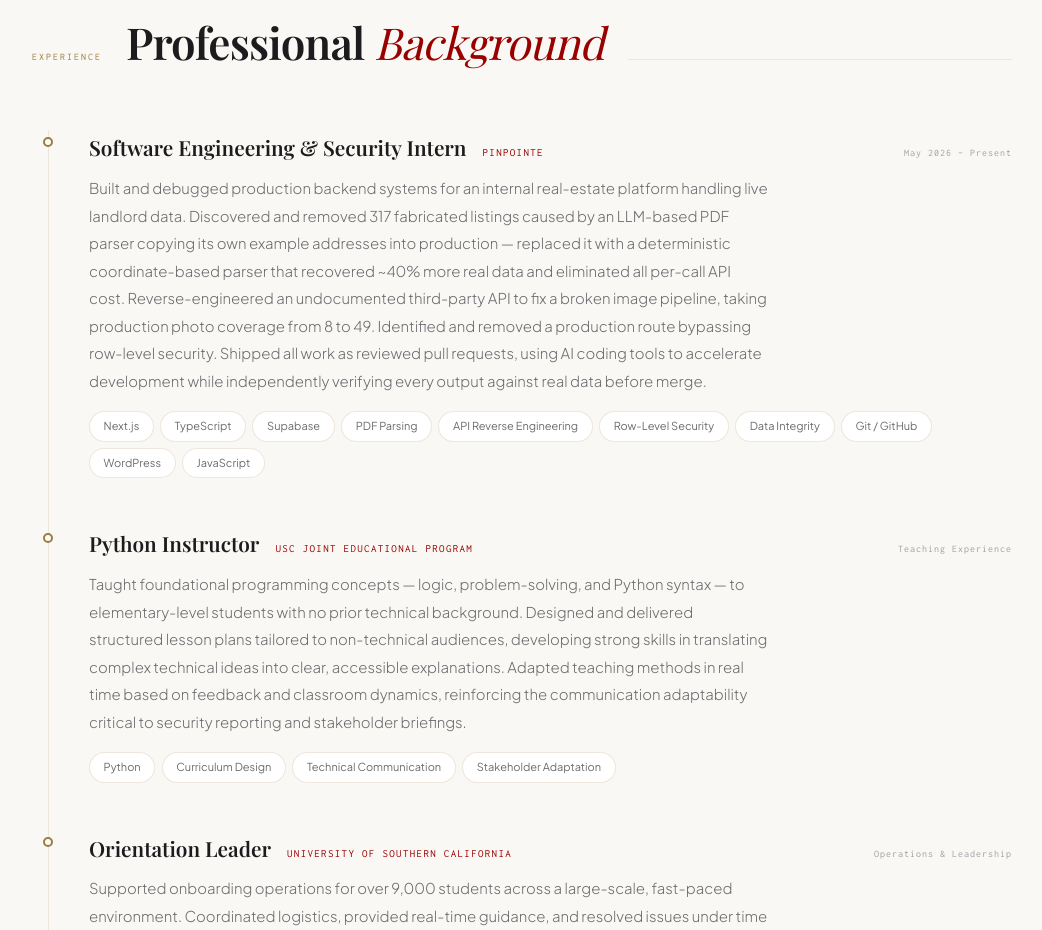
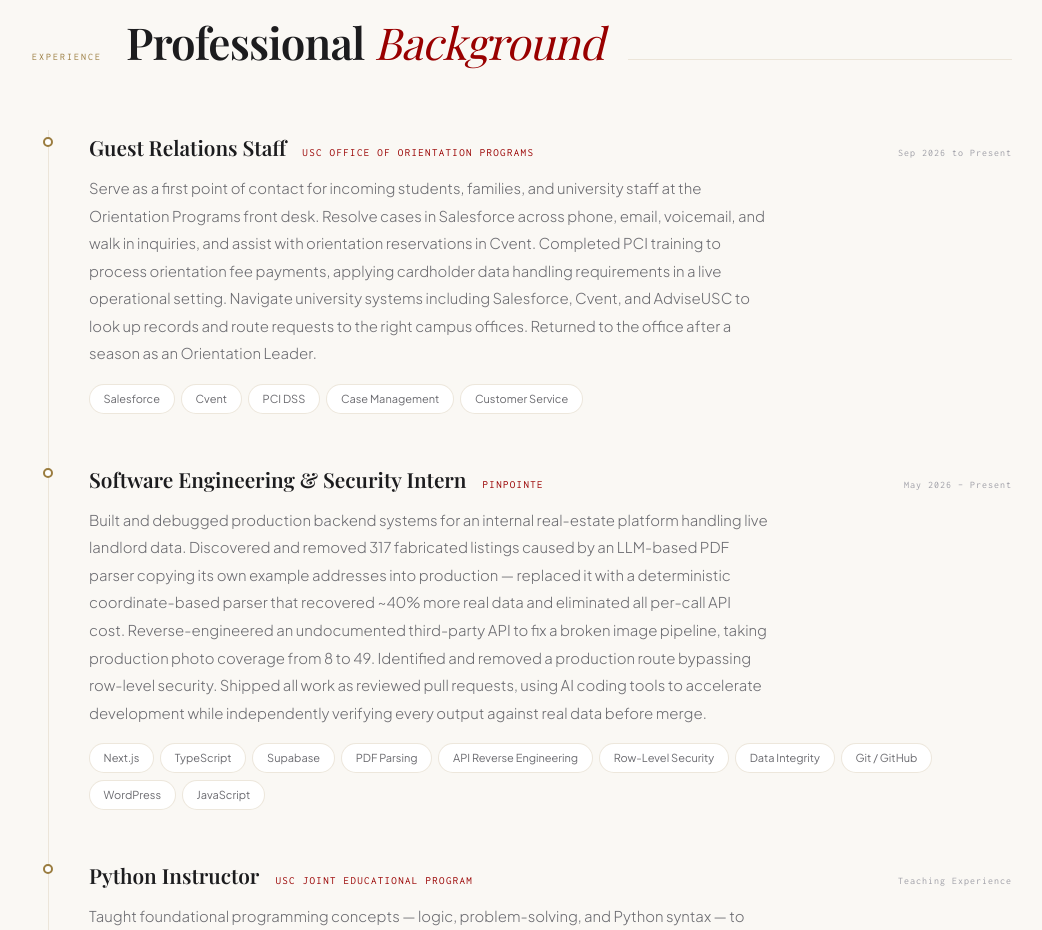
Before and after one commit to mabelss810/mabelsantiago, a plain HTML site: page index.html in a window 1280 px wide. Shown: the part 6140-7070 px from the top of the page, without its empty margins (118-1160 px from the left). Drawn offline with nearby package versions, Linux system fonts and the light colour scheme; a web font is replaced by a local one.

Commit message:
Add Guest Relations role to Experience section
Co-Authored-By: Claude Opus 5.5 <noreply@anthropic.com>
Claude-Session: https://claude.ai/code/session_014eU94MNgwheTve2PzX4DCJ

```diff
--- a/index.html
+++ b/index.html
@@ -1418,6 +1418,25 @@ footer {
 
     <div class="exp-timeline">
 
+      <div class="exp-entry">
+        <div class="exp-dot"></div>
+        <div class="exp-meta-row">
+          <span class="exp-role">Guest Relations Staff</span>
+          <span class="exp-org">USC Office of Orientation Programs</span>
+          <span class="exp-period">Sep 2026 to Present</span>
+        </div>
+        <p class="exp-body">
+          Serve as a first point of contact for incoming students, families, and university staff at the Orientation Programs front desk. Resolve cases in Salesforce across phone, email, voicemail, and walk in inquiries, and assist with orientation reservations in Cvent. Completed PCI training to process orientation fee payments, applying cardholder data handling requirements in a live operational setting. Navigate university systems including Salesforce, Cvent, and AdviseUSC to look up records and route requests to the right campus offices. Returned to the office after a season as an Orientation Leader.
+        </p>
+        <div class="skill-pills">
+          <span class="pill">Salesforce</span>
+          <span class="pill">Cvent</span>
+          <span class="pill">PCI DSS</span>
+          <span class="pill">Case Management</span>
+          <span class="pill">Customer Service</span>
+        </div>
+      </div>
+
       <!-- ══ PINPOINTE — paste as FIRST entry in .exp-timeline ══ -->
       <div class="exp-entry">
         <div class="exp-dot"></div>
```
